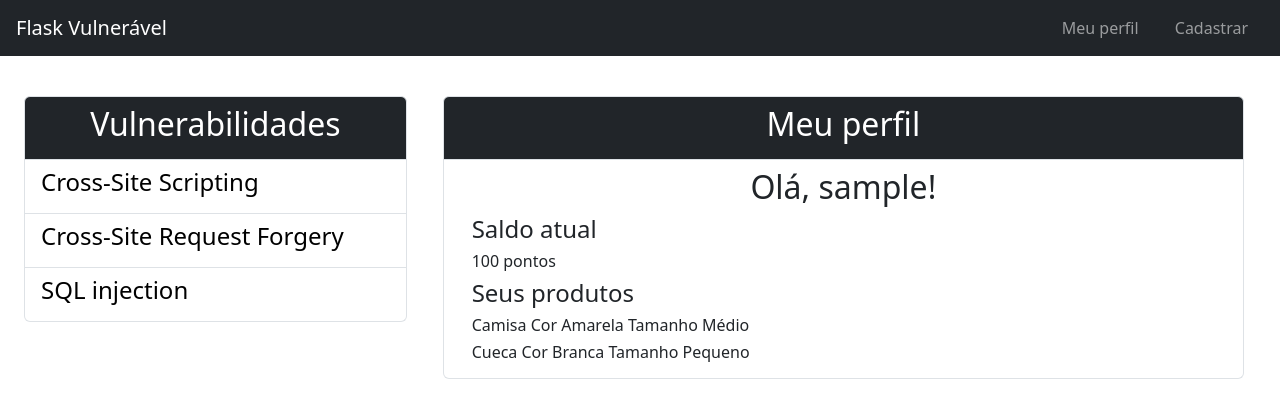
After one commit to Lucas-Vini/vul-flask, a Flask app: page /my_profile in a window 1280 px wide. The commit adds this page. Shown: the top 418 px of the page. Run offline with Flask 3, Linux system fonts and the light colour scheme; the visitor is signed in with stand-in values (Sample User, id 1); some libraries are stand-ins or nearby versions.

Commit message:
profile feature initial commit

```diff
--- a/app/__init__.py
+++ b/app/__init__.py
@@ -1,6 +1,6 @@
 from flask import Flask
 from app.ping import ping
-from app.vulapp import auth
+from app.vulapp import auth, profile
 from app.vulapp import sql_injection, cross_site_scripting
 import os
 from app.vulapp.database.db import init_db, db
@@ -11,7 +11,8 @@ ACTIVE_ENDPOINTS = (
 	("/", ping),
 	("/", auth ),
 	("/", sql_injection),
-	("/", cross_site_scripting)
+	("/", cross_site_scripting),
+	("/", profile)
 	)
 
 def create_app():
@@ -19,6 +20,7 @@ def create_app():
 
 	#use a stored secret key to keep sessions in application reload
 	app.config['SECRET_KEY'] = os.urandom(50)
+	app.config['SESSION_COOKIE_HTTPONLY'] = True
 
 	# accepts both /endpoint and /endpoint/ as valid URLs
 	app.url_map.strict_slashes = False
--- a/app/templates/base.html
+++ b/app/templates/base.html
@@ -30,7 +30,7 @@
 		<a href="/" class="navbar-brand px-3">Flask Vulnerável</a>
 		<div class="mr-auto px-3">
             {% if current_user.is_authenticated %}
-	    	    <a href="/meu_perfil" class="navbar-text px-3 my-nav-link">Meu perfil</a>
+	    	    <a href="/my_profile" class="navbar-text px-3 my-nav-link">Meu perfil</a>
             {% else %}
                 <a href="/login" class="navbar-text px-3 my-nav-link">Entrar</a>
             {% endif %}
--- /dev/null
+++ b/app/templates/my_profile.html
@@ -0,0 +1,21 @@
+{% extends 'base.html' %}
+
+{% block container %}
+<ul class="list-group nav nav-pills">
+    <li class="list-group-item list-group-item-action text-center bg-dark "><h2 class="text-white">Meu perfil</h2></li>
+<li class="list-group-item">
+        <div class="container-fluid">
+            <div class="row">
+                <h2 class="text-center">Olá, {{ name }}!</h2>
+                <br>
+                <h4>Saldo atual</h4>
+                <h6>100 pontos</h6>
+                <br class="my-2">
+                <h4>Seus produtos</h4>
+                <h6>Camisa Cor Amarela Tamanho Médio</h6>
+                <h6>Cueca Cor Branca Tamanho Pequeno</h6>
+            </div>
+        </div>
+    </li>
+</ul>
+{% endblock %}
--- a/app/vulapp/__init__.py
+++ b/app/vulapp/__init__.py
@@ -1,5 +1,6 @@
 from app.vulapp.views.auth import auth
 from app.vulapp.views.sql_injection	import sql_injection
 from app.vulapp.views.cross_site_scripting import cross_site_scripting
+from app.vulapp.views.profile import profile
 
-__all__ = ["auth", "sql_injection", "cross_site_scripting"]
+__all__ = ["auth", "sql_injection", "cross_site_scripting", "profile"]
--- /dev/null
+++ b/app/vulapp/handlers/profile.py
@@ -0,0 +1,3 @@
+class ProfileHandler():
+	def __init__(self):
+		pass
--- a/app/vulapp/views/auth.py
+++ b/app/vulapp/views/auth.py
@@ -33,8 +33,8 @@ def login():
 		user = LoginHandler().check_user(form.username.data, form.password.data)
 
 		if user:
-			login_user(user)
-			return redirect('/')
+			login_user(user, remember=True)
+			return redirect('/my_profile')
 
 	user_created = None
 	if request.args.get('user_created'):
--- /dev/null
+++ b/app/vulapp/views/profile.py
@@ -0,0 +1,15 @@
+from flask import Blueprint
+from flask import render_template, redirect
+from app.vulapp.handlers.profile import ProfileHandler
+from flask_login import current_user
+
+profile = Blueprint("profile", __name__)
+
+
+@profile.route("/my_profile", methods = ['GET'])
+def my_profile():
+
+	if not current_user.is_authenticated:
+		return redirect('/login')
+
+	return render_template('my_profile.html', title="Meu perfil", name=current_user.username)
```
Also changed, not shown: app/vulapp/views/cross_site_scripting.py (+8 -6 lines).
